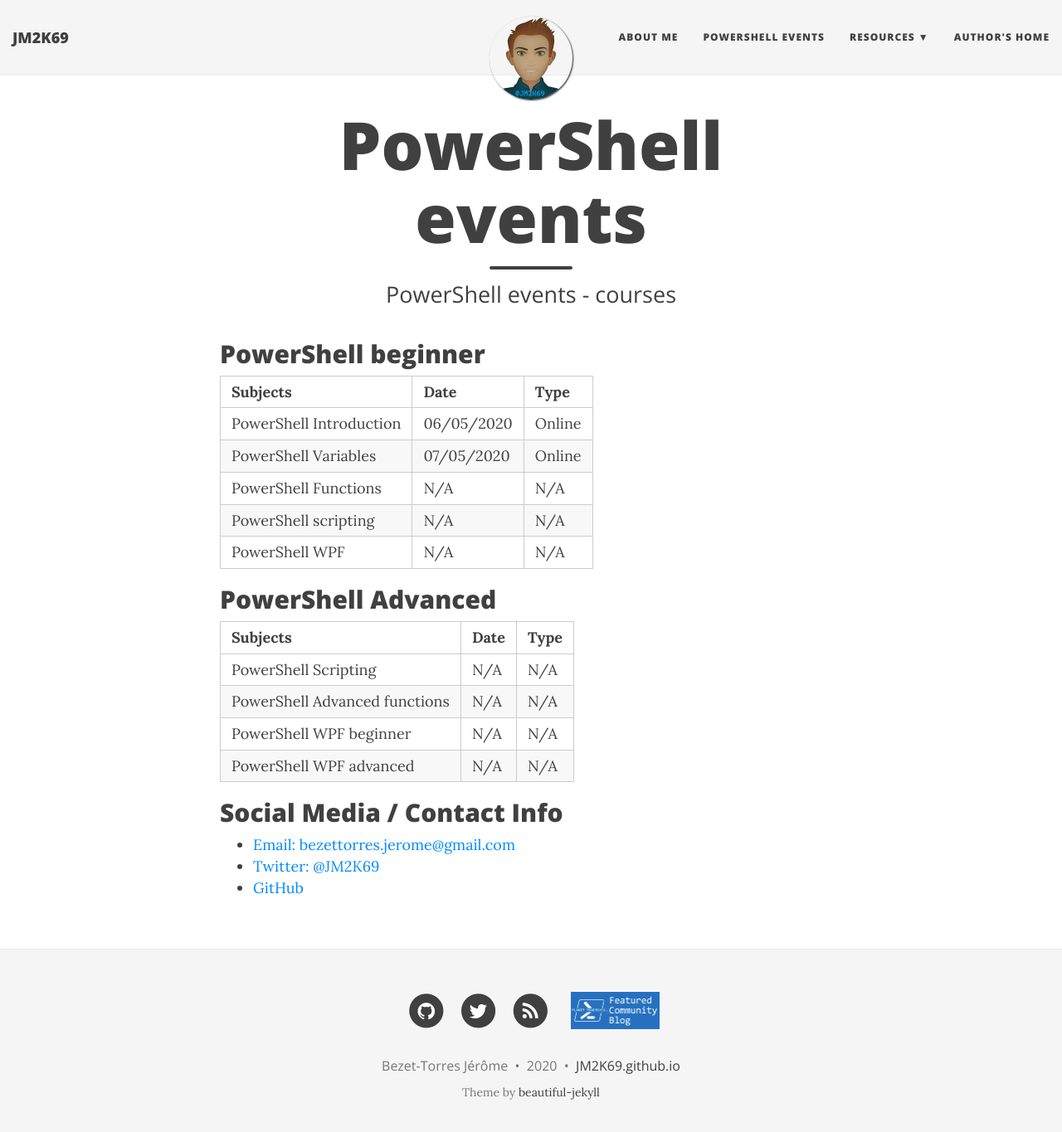
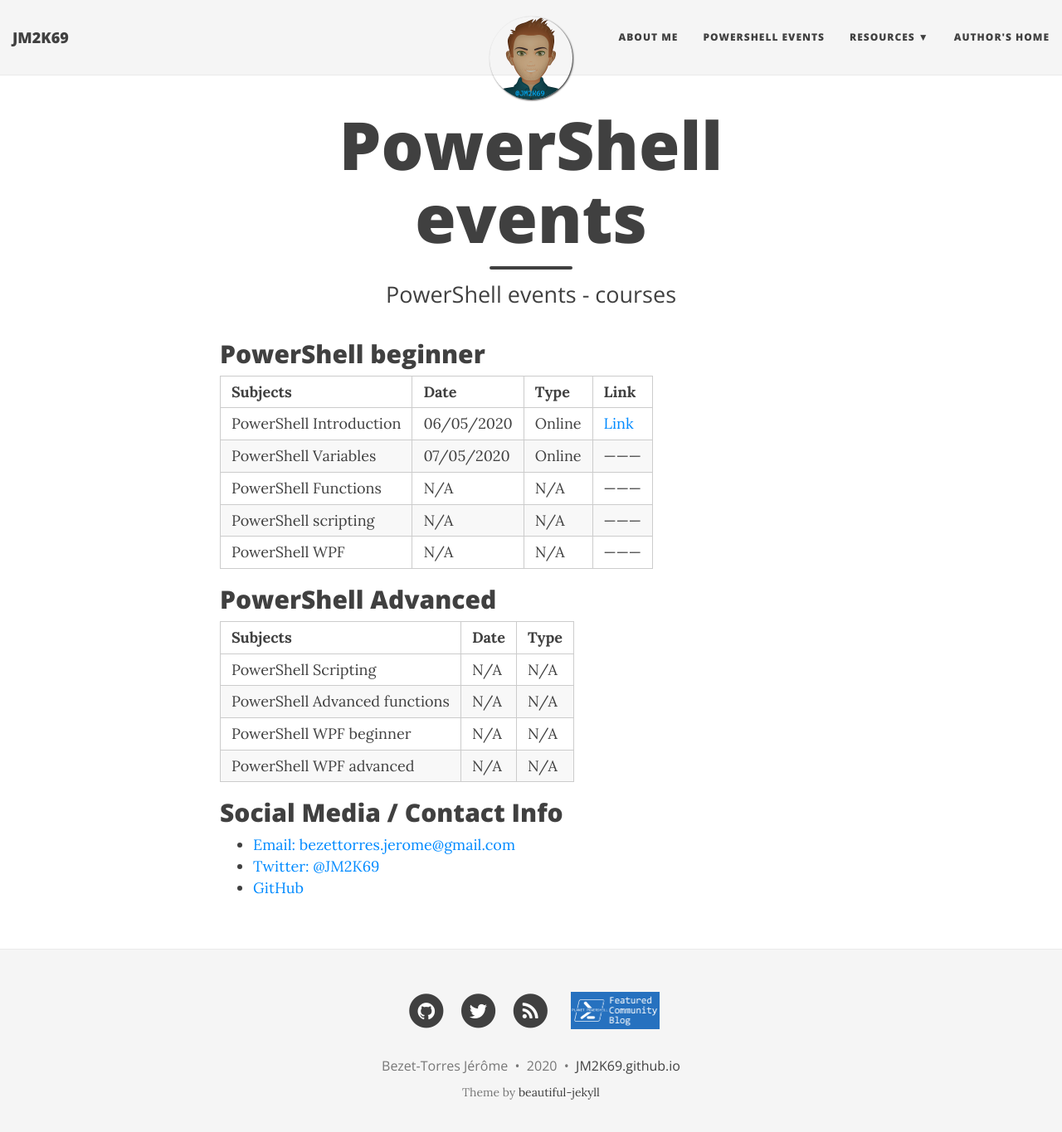
Before and after one commit to JM2K69/JM2K69.github.io, a Jekyll site: the page built from events.md, in a window 1280 px wide and 1378 px high. Shown: the top 1365 px of the window at 83% size. Built offline with Jekyll 4.4.1, drawn with Linux system fonts in a browser that asks for light colours; nearby versions of some CDN libraries.

Commit message:
Post event

```diff
--- a/events.md
+++ b/events.md
@@ -23,13 +23,13 @@ subtitle: PowerShell events - courses
 
 ## PowerShell beginner
 
-|Subjects  |Date  |Type|
-|---------|---------|---------|
-|PowerShell Introduction     |   06/05/2020      |   Online      |
-|PowerShell Variables     |   07/05/2020      |   Online      |
-|PowerShell Functions     |   N/A      |     N/A    |
-|PowerShell scripting     |   N/A      |     N/A    |
-|PowerShell WPF      |   N/A      |     N/A    |
+|Subjects  |Date  |Type|Link|
+|---------|---------|---------|---------|
+|PowerShell Introduction     |   06/05/2020      |   Online      |[Link](https://youtu.be/seYZGHwJRWA)|
+|PowerShell Variables     |   07/05/2020      |   Online      |---------|
+|PowerShell Functions     |   N/A      |     N/A    |---------|
+|PowerShell scripting     |   N/A      |     N/A    |---------|
+|PowerShell WPF      |   N/A      |     N/A    |---------|
 
 ## PowerShell Advanced
 
```
